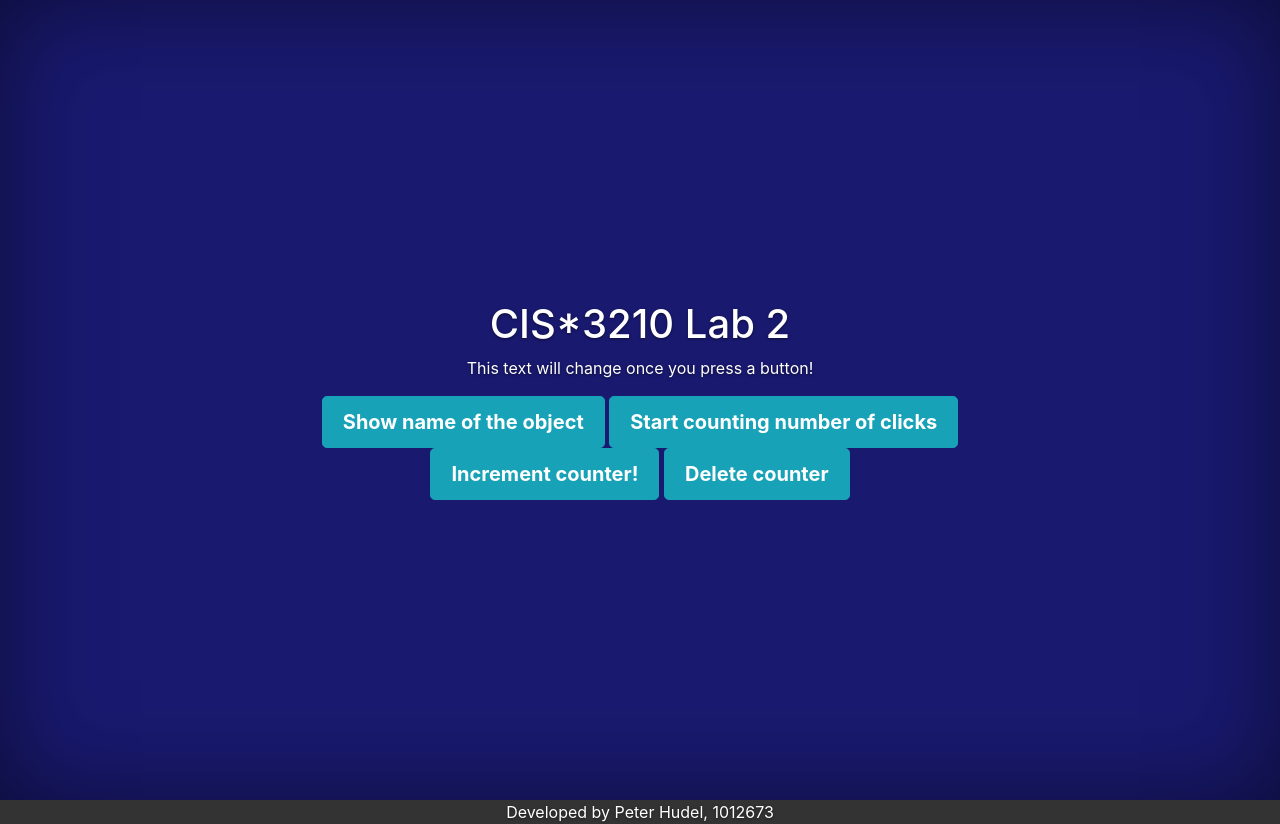
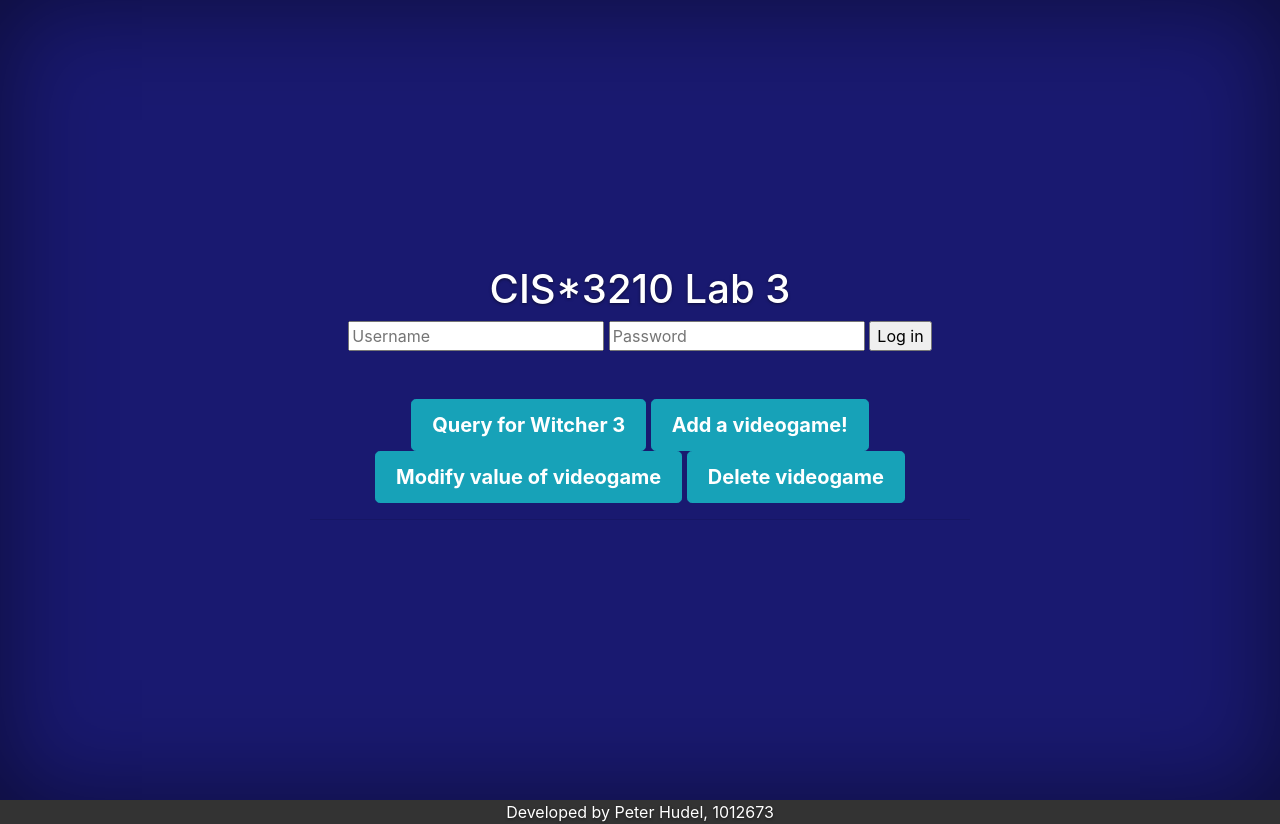
Before and after one commit to Quantaxer/Game-Backlogger, a Flask app: page / in a window 1280 px wide. Run offline with Flask 2, Linux system fonts and the light colour scheme; parts of the project's set-up code (start-up, migrations or seed data) failed here and were passed over; some libraries are stand-ins or nearby versions.

Commit message:
Lab 3 (#1)
* fix

* fix

* host dursley

* t

* x

* f

* f

* f

* f

* f

* Update project for lab 3

```diff
--- a/app.py
+++ b/app.py
@@ -1,44 +1,116 @@
 #!/usr/local/bin/python
 
-from flask import Flask, render_template, jsonify
+from flask import Flask, render_template, jsonify, request
 
 import MySQLdb
-import MySQLdb.cursors
 
-mycursor = MySQLdb.cursor()
+try:
+    db = MySQLdb.connect(host="dursley.socs.uoguelph.ca",
+        user="phudel",
+        passwd="1012673",
+        db="phudel"
+    )
 
-mycursor.execute("CREATE DATABASE IF NOT EXISTS 3210db")
+    cur = db.cursor()
+    cur.execute("create table if not exists users(username varchar(255) not null, password varchar(255) not null, constraint unique_name unique(username), primary key(username));")
+    cur.execute("create table if not exists videogames(id int auto_increment primary key, name varchar(255) not null, summary varchar(1024) not null, ranking int not null, user varchar(255) not null, constraint unique_name unique(name), FOREIGN KEY(user) REFERENCES users(username) ON DELETE CASCADE);")
+    print("Successfully created tables")
+except:
+    print("Error connecting and initializing the db")
+
+try:
+    cur.execute("insert into users (username, password) values ('bob', '123');")
+except:
+    print("bob already exists")
+
 
 app = Flask(__name__, static_url_path='')
 #app.debug = True
 
-serverObject = {"name": "serverObject"}
+user = {}
 
 @app.route('/')
 def index(name=None):
     return render_template('index.html', name=name)
 
-@app.route("/showObject", methods = ["GET"])
-def get_db():
-    db = MySQLdb.connect(host="127.0.0.1",
-    user="phudel",
-    passwd="1012673")
-    return jsonify(db)
+@app.route("/login", methods = ["POST"])
+def get_db_credentials():
+    global user
+    status = ""
+    username = request.form['username']
+    password = request.form['password']
 
-@app.route("/addToObject", methods = ["POST"])
-def addToObject():
-    if "numberOfPresses" not in serverObject:
-        serverObject["numberOfPresses"] = 1
-    return jsonify(serverObject)
-
-@app.route("/modifyObject", methods = ["PUT"])
-def modifyObject():
-    if "numberOfPresses" in serverObject:
-        serverObject["numberOfPresses"] = serverObject["numberOfPresses"] + 1
-    return jsonify(serverObject)
+    try:
+        if not user:
+            cur.execute("select * from users where username = %s and password = %s;", (username,password,))
+            result = cur.fetchall()
+            if (cur.rowcount == 1):
+                user = {
+                    "username": result[0][0]
+                }
+                status = "Successfully logged in"
+            else:
+                status = "Error logging in: Please check username and password"
+        else:
+            status="User is already logged in"
+    except Exception as e:
+        print(e)
+        status = "Some unknown error occurred"
+    return jsonify(user=user, status=status)
 
 
-@app.route("/deleteFromObject", methods = ["DELETE"])
+@app.route("/query", methods = ["GET"])
+def queryObject():
+    status = ""
+    try:
+        cur.execute("select * from videogames where name='Witcher 3' and user='bob';")
+        status = "Selected " + str(cur.rowcount) + " row(s) from the database"
+        print(status)
+    except Exception as e:
+        print(e)
+        status = "Failed querying: check server code"
+    if (cur.rowcount > 0):
+        return jsonify(res=cur.fetchall(), status=status, numrows=cur.rowcount)
+    else:
+        return jsonify(res={}, status=status, numrows=cur.rowcount)
+
+
+@app.route("/add", methods = ["POST"])
+def addToObject():
+    status = ""
+    try:
+        cur.execute("insert into videogames (name, summary, ranking, user) values ('Witcher 3', 'A really good game', 1, 'bob');")
+        db.commit()
+        status = "inserted " + str(cur.rowcount) + " row(s) into the database"
+    except Exception as e:
+        print(e)
+        status = "Error adding row in database: already exists"
+        db.rollback()
+
+    return jsonify(res={}, status=status)
+
+@app.route("/modify", methods = ["PUT"])
+def modifyObject():
+    status = ""
+    try:
+        cur.execute("update videogames set ranking='2' where name='Witcher 3' and user='bob';")
+        db.commit()
+        status = "modified " + str(cur.rowcount) + " row(s) in the database"
+    except Exception as e:
+        print(e)
+        status = "Error modifying row in database"
+        db.rollback()
+    return jsonify(res={}, status=status)
+
+@app.route("/delete", methods = ["DELETE"])
 def deleteObject():
-    serverObject.pop("numberOfPresses")
-    return jsonify(serverObject)
+    status = ""
+    try:
+        cur.execute("delete from videogames where user='bob' and name='Witcher 3';")
+        db.commit()
+        status = "Deleted " + str(cur.rowcount) + " row(s) from the database"
+    except Exception as e:
+        print(e)
+        status = "Failed deleting from database"
+        db.rollback()
+    return jsonify(res={}, status=status)
--- a/static/js/init.js
+++ b/static/js/init.js
@@ -1,52 +1,72 @@
 $(document).ready(function () {
     console.log("Peter Hudel, 1012673");
+    console.log("----FINDINGS ABOUT QUERY SANITATION----");
+    console.log("Findings about query sanitation: I learned that a user is able to directly inject their own query if you do not do this securely. This can be done by using parameterized statements.");
+    console.log("For example: String sql = \"SELECT * FROM users WHERE email = '\" + email + \" is bad. It is better to do String sql = \"SELECT * FROM users WHERE email = %s, (email,). This way the query is entered safely rather than directly into the code");
+    console.log("Reference: https://www.hacksplaining.com/prevention/sql-injection");
 
-    //Replace with a Links animation
-
-    $('#show-object').click(function () {
+    $('#login-submit').click(function () {
+        event.preventDefault();
         $.ajax({
-            type: 'GET',
-            contentType: 'application/json',
-            url: '/showObject',
+            type: 'POST',
+            data: {username: $('#username').val(), password: $('#password').val()},
+            url: '/login',
             success: function (data) {
-                console.log(data);
-                $("#buttonText").text("Name of the object: " + data.name);
+                $('#dbResults').html(data.status + " as " + data.user.username);
             }
         });
     });
 
-    $('#create-key').click(function () {
+    $('#query-db-row').click(function () {
 		$.ajax({
-            type: 'POST',
+            type: 'GET',
             contentType: 'application/json',
-            url: '/addToObject',
+            url: '/query',
             success: function (data) {
-                console.log(data);
-                $("#buttonText").text("Number of clicks: " + data.numberOfPresses);
+                if (data.numrows > 0) {
+                    $("#videogame-name").text("Name: " + data.res[0][1]);
+                    $("#videogame-description").text("Description: " + data.res[0][2]);
+                    $("#videogame-priority").text("Priority to play: " + data.res[0][3]);
+                }
+                else {
+                    $("#videogame-name").text("Name: ");
+                    $("#videogame-description").text("Description: ");
+                    $("#videogame-priority").text("Priority to play: ");
+                }
+                $('#dbResults').html(data.status);
             }
         });
     });
 
-    $('#modify-key').click(function () {
+    $('#add-db-row').click(function () {
 		$.ajax({
-            type: 'PUT',
+            type: 'POST',
             contentType: 'application/json',
-            url: '/modifyObject',
+            url: '/add',
             success: function (data) {
-                console.log(data);
-                $("#buttonText").text("Number of clicks: " + data.numberOfPresses);
+                $('#dbResults').html(data.status);
             }
         });
     });
 
-  $('#delete-key').click(function () {
+    $('#modify-db-row').click(function () {
+        $.ajax({
+            type: 'PUT',
+            contentType: 'application/json',
+            url: '/modify',
+            success: function (data) {
+                $('#dbResults').html(data.status);
+            }
+        });
+  });
+
+    $('#delete-db-row').click(function () {
         $.ajax({
             type: 'DELETE',
             contentType: 'application/json',
-        url: '/deleteFromObject',
+            url: '/delete',
             success: function (data) {
-            console.log(data);
-            $("#buttonText").text("Number of clicks: " + data.numberOfPresses);
+                $('#dbResults').html(data.status);
             }
         });
     });
--- a/templates/index.html
+++ b/templates/index.html
@@ -8,7 +8,7 @@
 		<meta name="description" content="">
 		<meta name="author" content="">
 		<link rel="shortcut icon" href="#">
-		<title>CIS*3210 Lab 2</title>
+		<title>CIS*3210 Lab 3</title>
 
 		<!-- Bootstrap core CSS -->
 		<link href="/css/bootstrap.min.css" rel="stylesheet">
@@ -25,17 +25,33 @@
 				<div class="cover-container">
 
 					<div class="inner cover">
-						<h1 class="cover-heading">CIS*3210 Lab 2</h1>
+						<h1 class="cover-heading">CIS*3210 Lab 3</h1>
 
-						<p id="buttonText">This text will change once you press a button!</p>
+						<form>
+							<input type="text" id="username" name="username" placeholder="Username" required>
+							<input type="password" id="password" name="password" placeholder="Password" required>
+							<input type="submit" id="login-submit" value="Log in">
+						</form>
+						<br>
+						<br>
 
-						<button id="show-object" class="btn btn-lg btn-info">Show name of the object</button>
+						<button id="query-db-row" class="btn btn-lg btn-info">Query for Witcher 3</button>
 
-						<button id="create-key" class="btn btn-lg btn-info">Start counting number of clicks</button>
+						<button id="add-db-row" class="btn btn-lg btn-info">Add a videogame!</button>
 
-						<button id="modify-key" class="btn btn-lg btn-info">Increment counter!</button>
+						<button id="modify-db-row" class="btn btn-lg btn-info">Modify value of videogame</button>
 
-						<button id="delete-key" class="btn btn-lg btn-info">Delete counter</button>
+						<button id="delete-db-row" class="btn btn-lg btn-info">Delete videogame</button>
+
+						<div id="dbResults"></div>
+
+						<hr>
+
+						<h3 id="videogame-name"></h3>
+
+						<p id="videogame-description"></p>
+
+						<p id="videogame-priority"></p>
 
 					</div>
 				</div>
```
Also changed, not shown: README.txt. Lines whose indentation alone changed are shown as unchanged.
